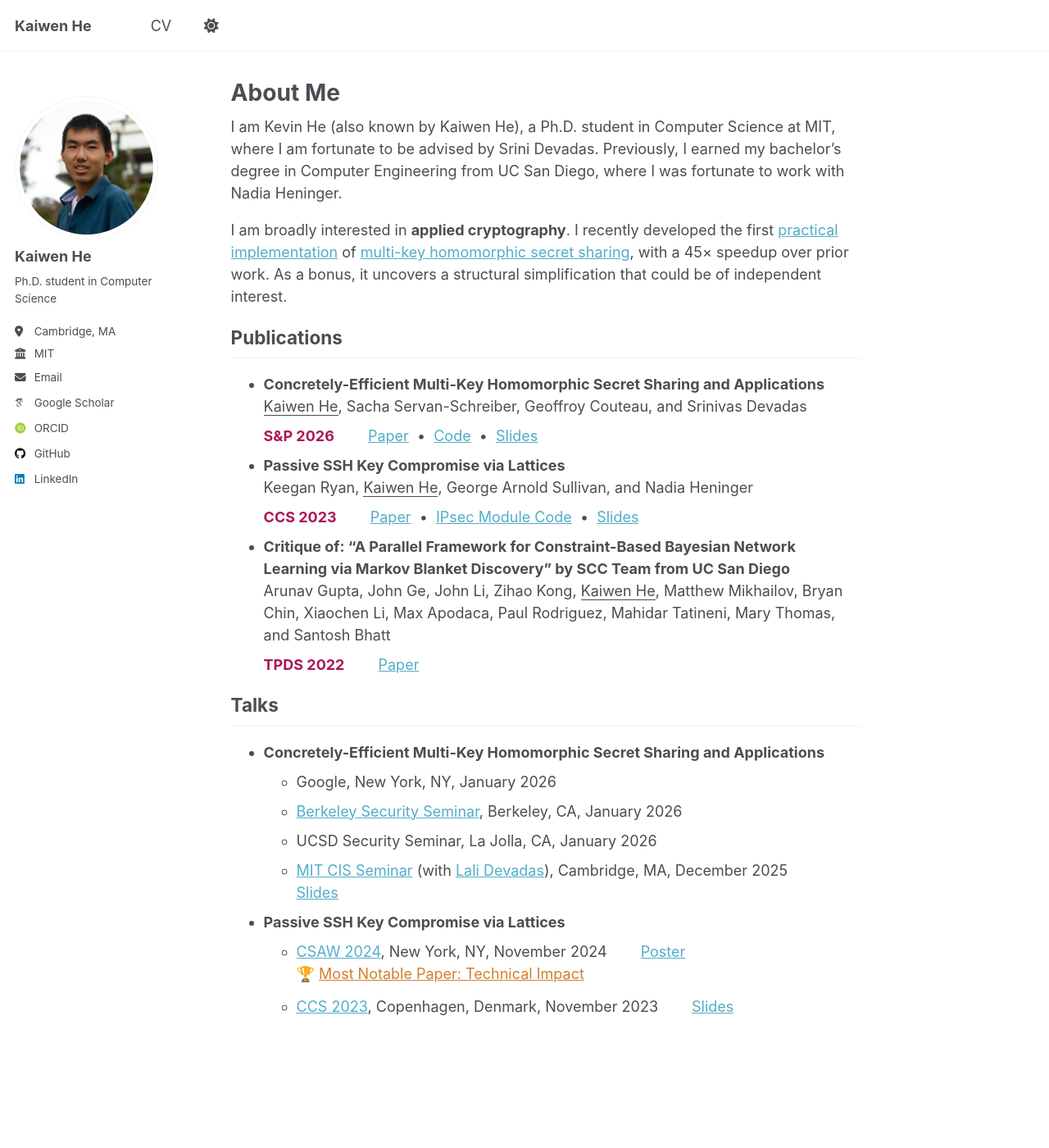
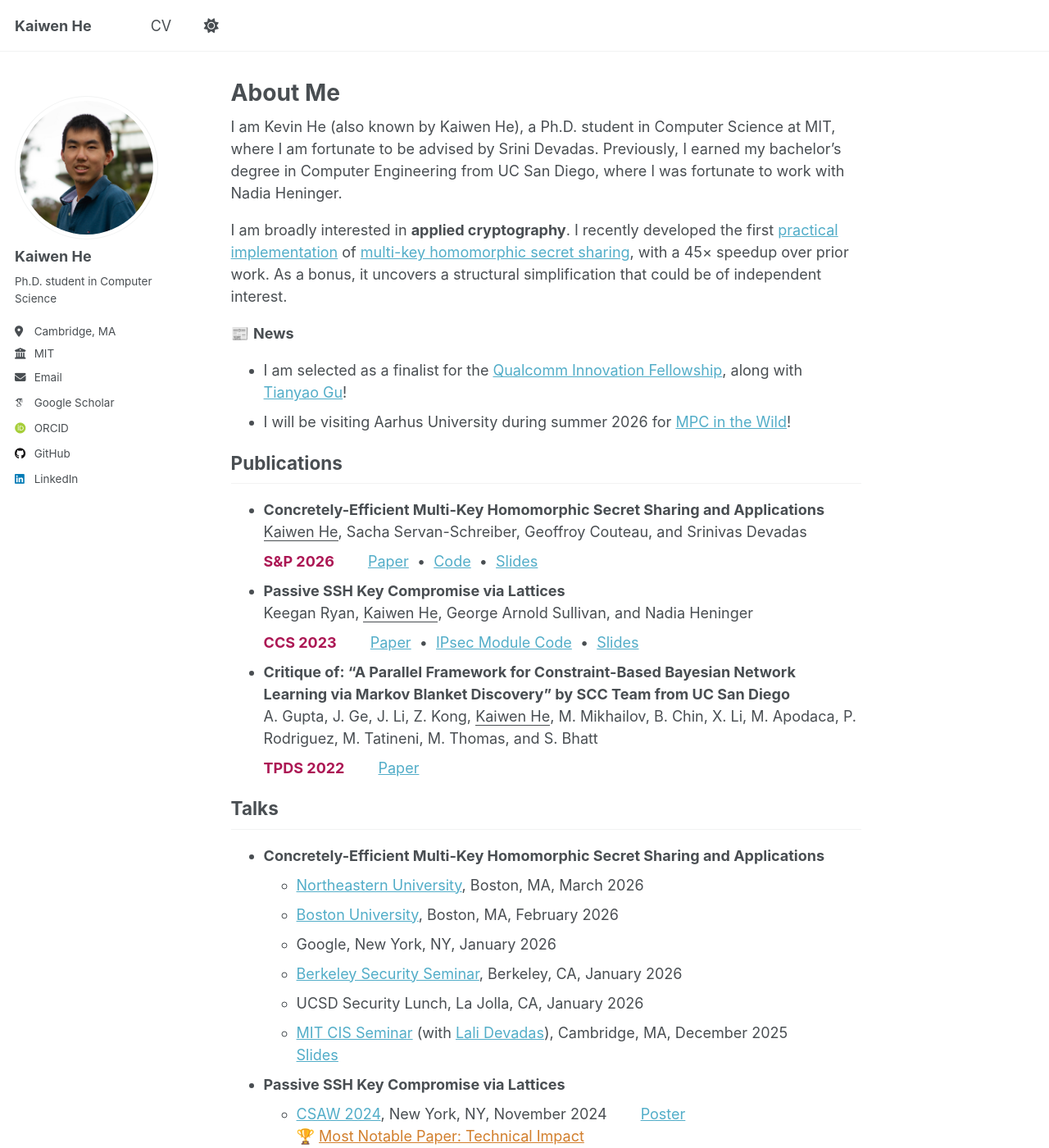
Before and after one commit to kevin-he-01/kevin-he-01.github.io, a Jekyll site: the page built from _pages/about.md, in a window 1280 px wide and 1400 px high. Shown: the whole window at 82% size. Built offline with Jekyll 4.4.1, drawn with Linux system fonts in a browser that asks for light colours; some web fonts are replaced; a script that is not in the unit is left out.

Commit message:
Update home page and CV with news and talks

```diff
--- a/_pages/about.md
+++ b/_pages/about.md
@@ -10,6 +10,10 @@ redirect_from:
 I am Kevin He (also known by Kaiwen He), a Ph.D. student in Computer Science at MIT, where I am fortunate to be advised by Srini Devadas. Previously, I earned my bachelor's degree in Computer Engineering from UC San Diego, where I was fortunate to work with Nadia Heninger.
 
 I am broadly interested in **applied cryptography**. I recently developed the first [practical implementation](https://github.com/kevin-he-01/mkhss) of [multi-key homomorphic secret sharing](https://eprint.iacr.org/2025/1803.pdf), with a 45× speedup over prior work. As a bonus, it uncovers a structural simplification that could be of independent interest.
+
+📰 **News**
+- I am selected as a finalist for the [Qualcomm Innovation Fellowship](https://www.qualcomm.com/research/university-relations/innovation-fellowship/2026-north-america), along with [Tianyao Gu](https://gty929.github.io/)!
+- I will be visiting Aarhus University during summer 2026 for [MPC in the Wild](https://mpcinthewild.github.io/)!
 
 ## Publications
 
@@ -34,7 +38,7 @@ I am broadly interested in **applied cryptography**. I recently developed the fi
   <a href="/files/slides/ccs23-ssh-lattice-attack.pdf">Slides</a>
   </div>
 - **Critique of: “A Parallel Framework for Constraint-Based Bayesian Network Learning via Markov Blanket Discovery” by SCC Team from UC San Diego**
-  Arunav Gupta, John Ge, John Li, Zihao Kong, <u>Kaiwen He</u>, Matthew Mikhailov, Bryan Chin, Xiaochen Li, Max Apodaca, Paul Rodriguez, Mahidar Tatineni, Mary Thomas, and Santosh Bhatt
+  A. Gupta, J. Ge, J. Li, Z. Kong, <u>Kaiwen He</u>, M. Mikhailov, B. Chin, X. Li, M. Apodaca, P. Rodriguez, M. Tatineni, M. Thomas, and S. Bhatt
   <div class='paperinfo'>
   <span class='paper venue'>TPDS 2022</span>
   <a href="https://ieeexplore.ieee.org/iel7/71/10123122/09933728.pdf">Paper</a>
@@ -43,9 +47,11 @@ I am broadly interested in **applied cryptography**. I recently developed the fi
 ## Talks
 
 - **Concretely-Efficient Multi-Key Homomorphic Secret Sharing and Applications**
+  - <span class='talk venue'>[Northeastern University](https://theory.khoury.northeastern.edu/seminar.html), Boston, MA, March 2026</span>
+  - <span class='talk venue'>[Boston University](https://www.bu.edu/cs/research-groups/security/busec/busec-calendar/), Boston, MA, February 2026</span>
   - <span class='talk venue'>Google, New York, NY, January 2026</span>
   - <span class='talk venue'>[Berkeley Security Seminar](https://security.cs.berkeley.edu/seminar/current.html), Berkeley, CA, January 2026</span>
-  - <span class='talk venue'>UCSD Security Seminar, La Jolla, CA, January 2026</span>
+  - <span class='talk venue'>UCSD Security Lunch, La Jolla, CA, January 2026</span>
   - <span class='talk venue'>[MIT CIS Seminar](https://cis.csail.mit.edu/) (with [Lali Devadas](https://www.lalidevadas.com/)), Cambridge, MA, December 2025</span>
   [Slides](/files/slides/cis25-mkhss.pdf)
 - **Passive SSH Key Compromise via Lattices**
```
Also changed, not shown: 1 other file.
